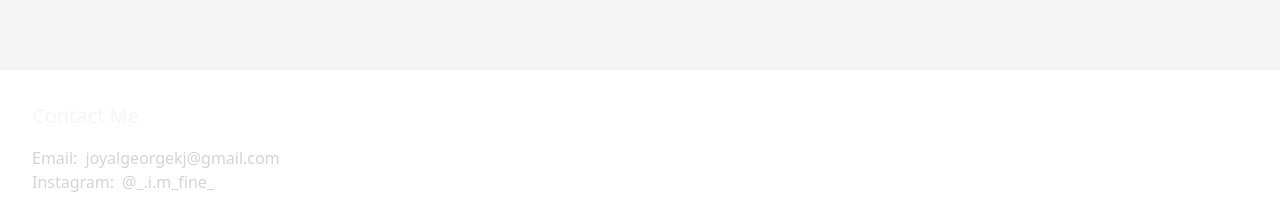
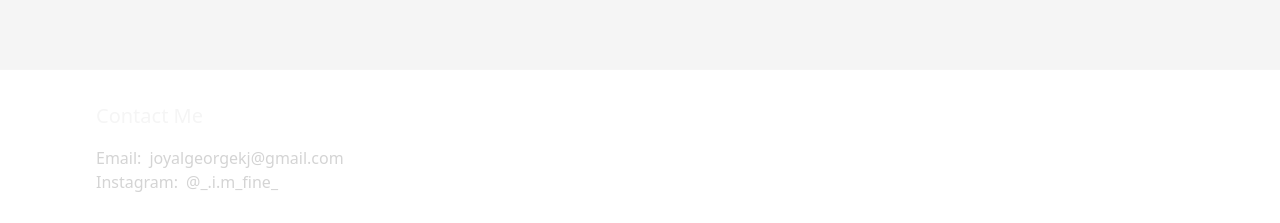
Before and after one commit to Joyal-George-KJ/portfolio, a React (Vite) app: page /#/ in a window 1280 px wide. Shown: the part 1010-1233 px from the top of the page. Built offline with nearby package versions, Linux system fonts and the light colour scheme.

Commit message:
Minor Design Changes.

```diff
--- a/src/components/Footer.jsx
+++ b/src/components/Footer.jsx
@@ -2,7 +2,7 @@ import React from "react";
 
 function Footer() {
     return (
-            <div className="p-8 flex flex-col backdrop-blur">
+            <div className="px-24 py-8 shadow shadow-white flex flex-col backdrop-blur">
                 <p className="font-medium text-neutral-100 text-xl pb-4">Contact Me</p>
                 <a
                     className="text-neutral-300"
```
